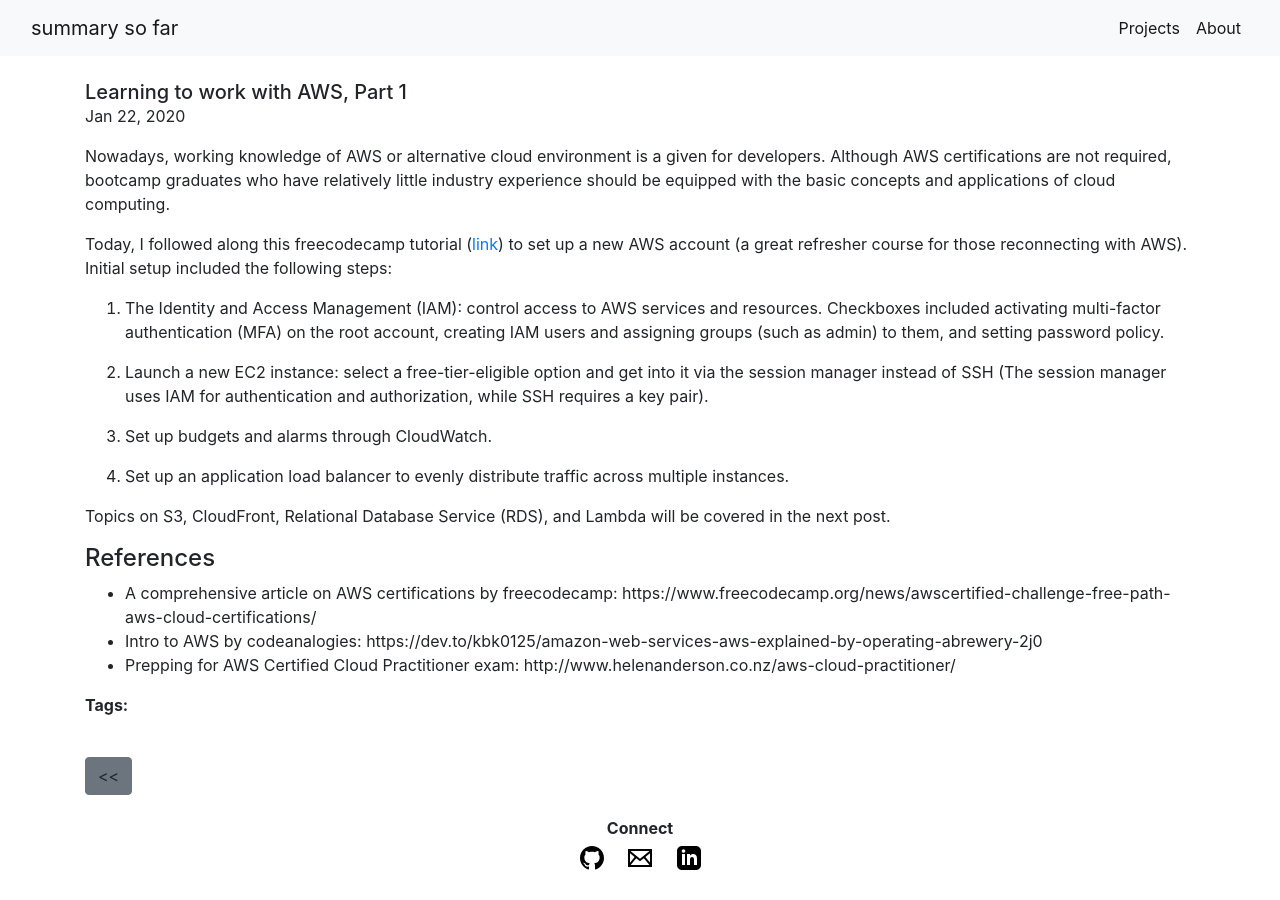
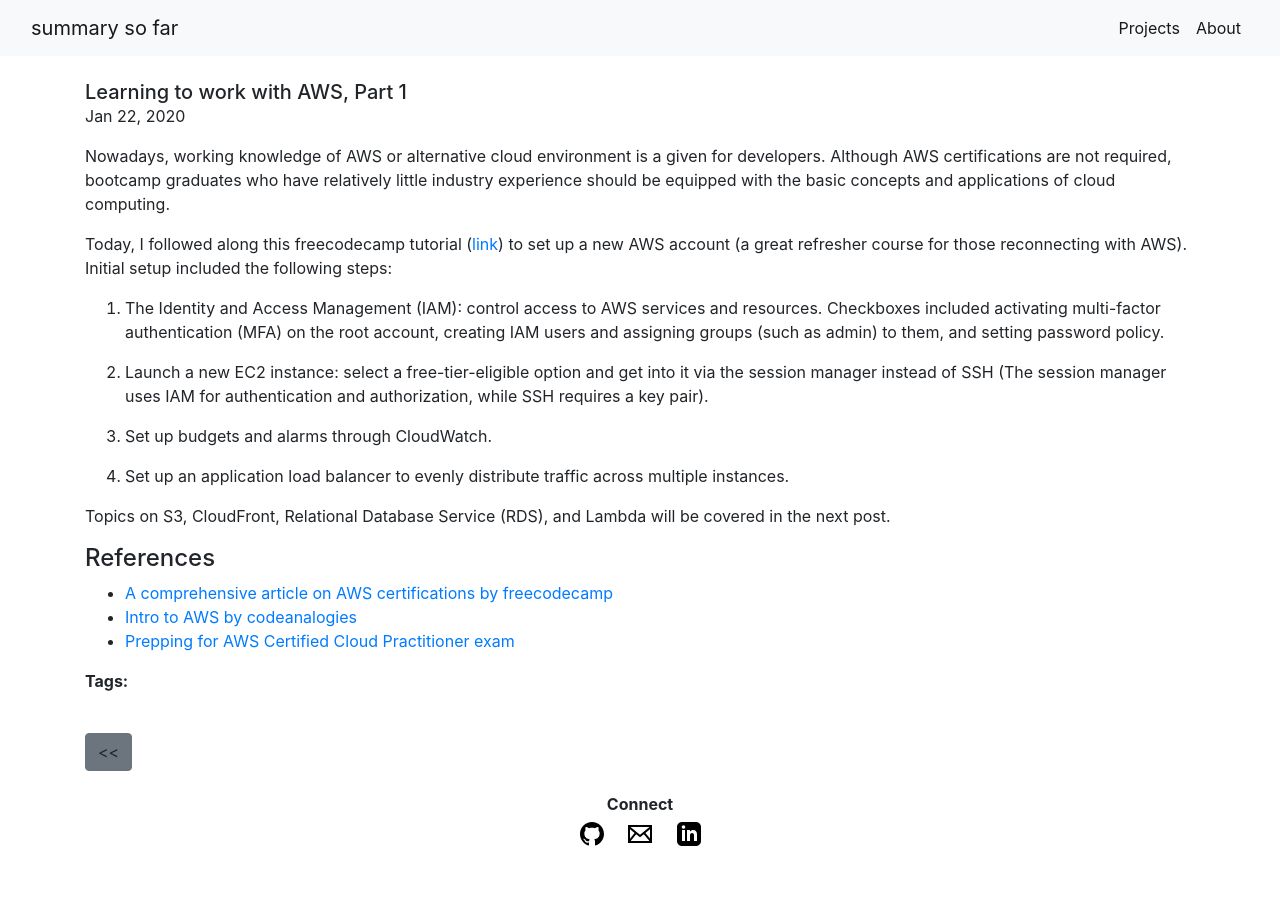
Before and after one commit to nancy-codes/summarysofar, a Jekyll site: the page built from _posts/2020-01-22-learning-to-work-with-aws-part-1.md, in a window 1280 px wide. Built offline with Jekyll 4.4.1, drawn with Linux system fonts in a browser that asks for light colours; nearby versions of some CDN libraries; comment, search, counter and statistics services are not loaded.

Commit message:
Change refs to links

```diff
--- a/_posts/2020-01-22-learning-to-work-with-aws-part-1.md
+++ b/_posts/2020-01-22-learning-to-work-with-aws-part-1.md
@@ -21,6 +21,6 @@ Topics on S3, CloudFront, Relational Database Service (RDS), and Lambda will be
 
 
 #### References
-- A comprehensive article on AWS certifications by freecodecamp: https://www.freecodecamp.org/news/awscertified-challenge-free-path-aws-cloud-certifications/
-- Intro to AWS by codeanalogies: https://dev.to/kbk0125/amazon-web-services-aws-explained-by-operating-abrewery-2j0
-- Prepping for AWS Certified Cloud Practitioner exam: http://www.helenanderson.co.nz/aws-cloud-practitioner/
+- [A comprehensive article on AWS certifications by freecodecamp](https://www.freecodecamp.org/news/awscertified-challenge-free-path-aws-cloud-certifications/)
+- [Intro to AWS by codeanalogies](https://dev.to/kbk0125/amazon-web-services-aws-explained-by-operating-abrewery-2j0)
+- [Prepping for AWS Certified Cloud Practitioner exam](http://www.helenanderson.co.nz/aws-cloud-practitioner/)
```
